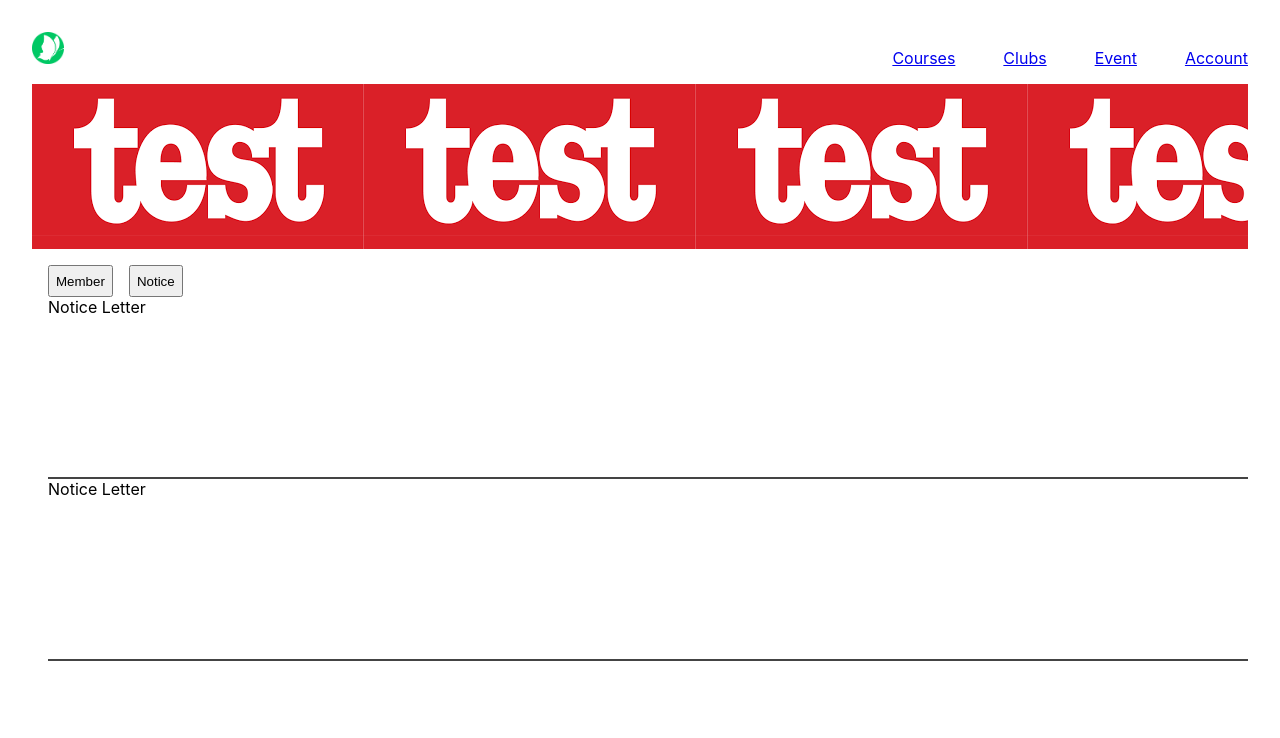
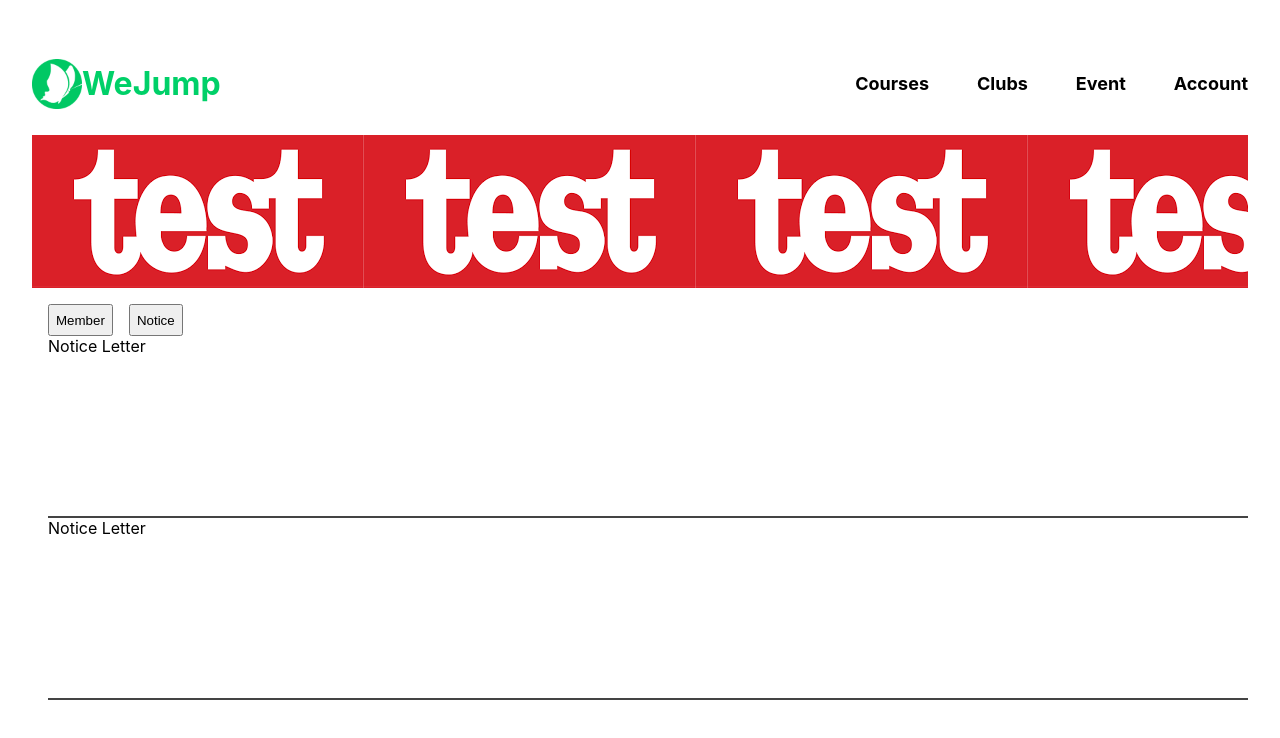
Before and after one commit to krokerdile/weJump_Fe, a React (Vite) app: page /weJump_Fe/Clubs/1 in a window 1280 px wide. Shown: the top 738 px of the page. Built offline with nearby package versions, Linux system fonts and the light colour scheme.

Commit message:
fix: Navbar Link에서 navigate로 수정

```diff
--- a/src/components/Navbar.jsx
+++ b/src/components/Navbar.jsx
@@ -1,25 +1,23 @@
-import { Link } from "react-router-dom";
+import { useNavigate } from "react-router-dom";
 import styled from "styled-components";
+import Text from "@components/common/Text";
 
 const Navbar = () => {
+  const navigate = useNavigate();
+  const handleNavigete = (url) => {
+    navigate(url);
+  };
   return (
     <NavbarWrapper>
-      <Link to="/weJump_Fe/">
+      <LogoBox onClick={() => handleNavigete("/weJump_Fe/")}>
         <Logo src="/assets/image/Logo.png" />
-      </Link>
+        <Text text="WeJump" fontSize="headline1" fontWeight="headline1" color="button" />
+      </LogoBox>
       <NavRightBox>
-        <Link to="/weJump_Fe/Courses">
-          <p>Courses</p>
-        </Link>
-        <Link to="/weJump_Fe/Clubs">
-          <p>Clubs</p>
-        </Link>
-        <Link to="/weJump_Fe/Event">
-          <p>Event</p>
-        </Link>
-        <Link to="/weJump_Fe/Account">
-          <p>Account</p>
-        </Link>
+        <Text onClick={() => handleNavigete("/weJump_Fe/Courses")} text="Courses" fontSize="headline2" fontWeight="headline2" color="black" />
+        <Text onClick={() => handleNavigete("/weJump_Fe/Clubs")} text="Clubs" fontSize="headline2" fontWeight="headline2" color="black" />
+        <Text onClick={() => handleNavigete("/weJump_Fe/Event")} text="Event" fontSize="headline2" fontWeight="headline2" color="black" />
+        <Text onClick={() => handleNavigete("/weJump_Fe/Account")} text="Account" fontSize="headline2" fontWeight="headline2" color="black" />
       </NavRightBox>
     </NavbarWrapper>
   );
@@ -33,12 +31,19 @@ const NavbarWrapper = styled.div`
 `;
 
 const Logo = styled.img`
-  width: 2rem;
-  height: 2rem;
+  width: 3.125rem;
+  height: 3.125rem;
 `;
 const NavRightBox = styled.div`
   display: flex;
   flex-direction: row;
   gap: 3rem;
   margin-left: auto;
+  align-items: center;
 `;
+
+const LogoBox = styled.div`
+  display: flex;
+  flex-direction: row;
+  align-items: center;
+`;
```
